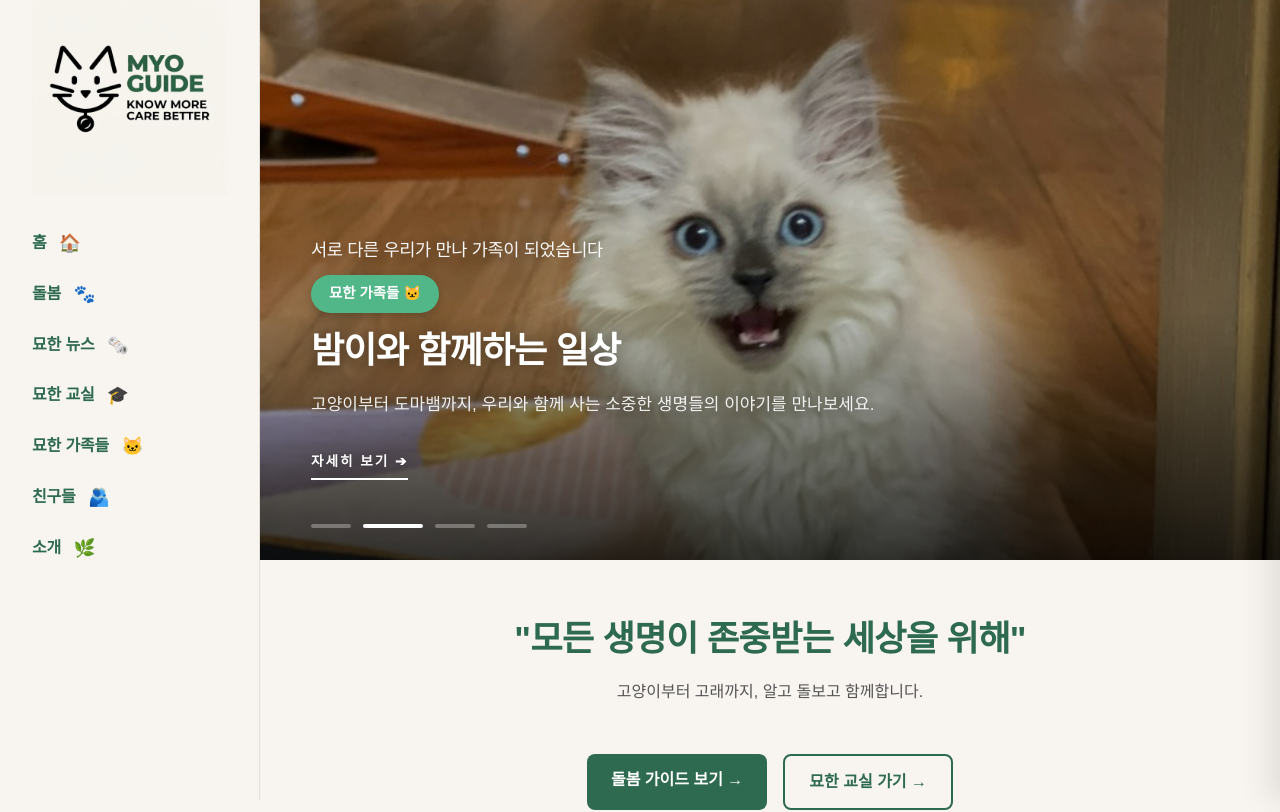
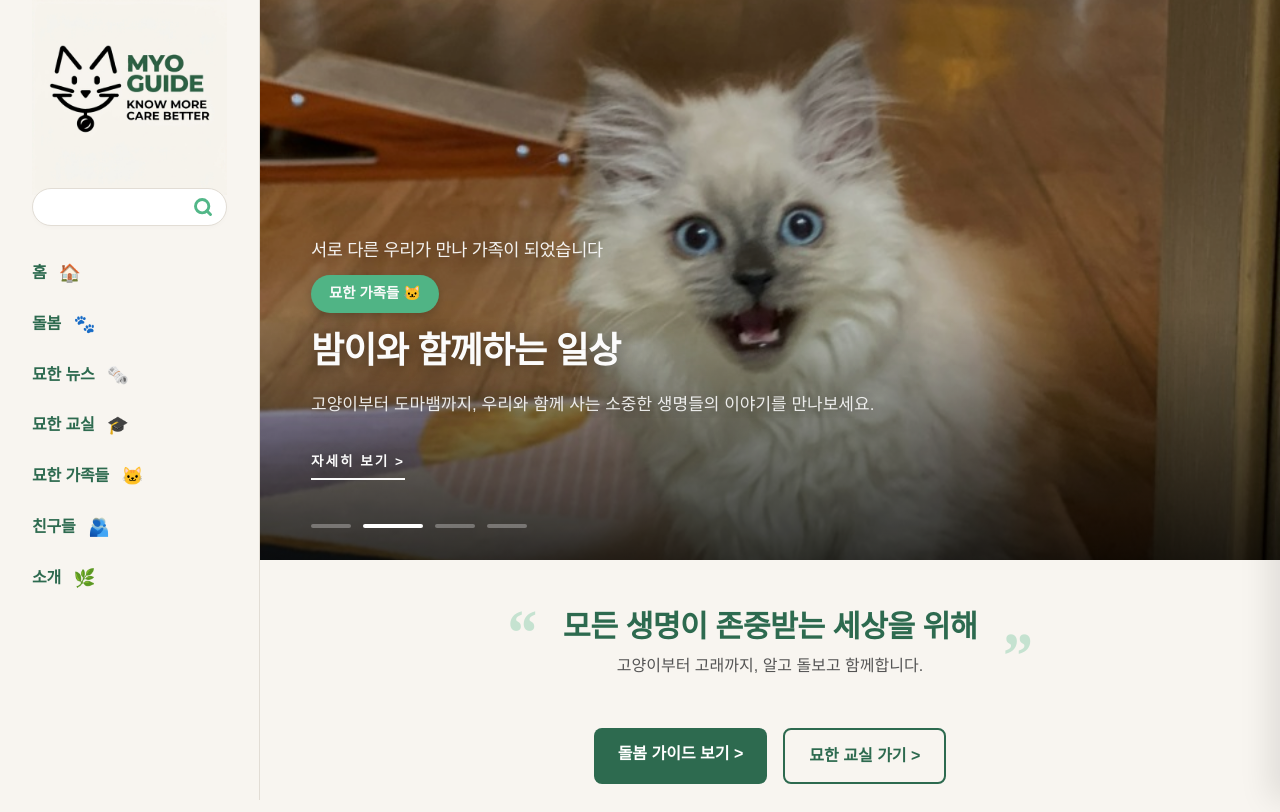
Before and after one commit to ileilo1215-ship-it/myo-guide, a Next.js app: page / in a window 1280 px wide. Shown: the top 812 px of the page. Built offline with nearby package versions, Linux system fonts and the light colour scheme; a web font is replaced by a local one.

Commit message:
Refine homepage design: slogans, titles, buttons, and layout

```diff
--- a/app/friends/page.js
+++ b/app/friends/page.js
@@ -33,7 +33,7 @@ export default function FriendsPage() {
                   ))}
                 </div>
                 <a href={friend.url} target="_blank" rel="noopener noreferrer" className={styles.visitBtn}>
-                  방문하기 <span className={styles.arrow}>→</span>
+                  방문하기 <span className={styles.arrow}>&gt;</span>
                 </a>
               </div>
 
--- a/app/globals.css
+++ b/app/globals.css
@@ -84,7 +84,53 @@ h1, h2, h3 {
   display: block;
   width: 100%;
   margin-top: 0;
-  margin-bottom: 24px;
+  margin-bottom: -16px; /* Reduced from 24px to move the search bar and nav up by about one search bar height */
+}
+
+.sidebar-search {
+  margin: 0 0 32px 0;
+  position: relative;
+  width: 100%;
+}
+
+.search-input {
+  width: 100%;
+  padding: 10px 42px 10px 20px;
+  border-radius: 40px;
+  border: 1px solid var(--border-color);
+  background-color: #fff;
+  font-size: 14px;
+  color: var(--text-primary);
+  outline: none;
+  transition: all 0.2s cubic-bezier(0.4, 0, 0.2, 1);
+  font-family: inherit;
+  box-shadow: 0 2px 4px rgba(0,0,0,0.02);
+}
+
+.search-input:focus {
+  border-color: var(--accent-color);
+  box-shadow: 0 0 0 3px rgba(82, 183, 136, 0.1), 0 4px 12px rgba(0,0,0,0.05);
+}
+
+.search-submit {
+  position: absolute;
+  right: 14px;
+  top: 50%;
+  transform: translateY(-50%);
+  background: none;
+  border: none;
+  cursor: pointer;
+  padding: 0;
+  display: flex;
+  align-items: center;
+  justify-content: center;
+  color: var(--accent-color);
+  opacity: 1;
+  transition: transform 0.2s ease;
+}
+
+.search-submit:hover {
+  transform: translateY(-50%) scale(1.1);
 }
 
 /* ================================================
@@ -145,7 +191,7 @@ h1, h2, h3 {
 .overlay-logo-link {
   display: block;
   width: 100%;
-  margin-bottom: 1.5rem; /* Reduced from 2.5rem */
+  margin-bottom: 0.5rem; /* Reduced to move content up */
   text-align: left;
 }
 
@@ -513,10 +559,41 @@ h1, h2, h3 {
 }
 
 .section-title {
-  font-size: 2.2rem;
+  font-size: 1.9rem;
   font-weight: 700;
   margin-bottom: 0.5rem;
   color: var(--accent-sub);
+}
+
+.slogan-title {
+  position: relative;
+  display: inline-block;
+  padding: 0 3.5rem;
+  line-height: 1.2;
+}
+
+.slogan-title::before {
+  content: '“';
+  position: absolute;
+  top: 50%;
+  left: 0;
+  transform: translateY(-40%);
+  font-size: 4rem;
+  color: var(--accent-color);
+  opacity: 0.3;
+  font-family: Georgia, serif;
+}
+
+.slogan-title::after {
+  content: '”';
+  position: absolute;
+  top: 50%;
+  right: 0;
+  transform: translateY(-10%);
+  font-size: 4rem;
+  color: var(--accent-color);
+  opacity: 0.3;
+  font-family: Georgia, serif;
 }
 
 .section-subtitle {
@@ -555,17 +632,22 @@ h1, h2, h3 {
 .classroom-banner {
   display: flex;
   align-items: center;
-  gap: 3rem;
+  justify-content: center;
+  gap: 5rem;
   text-align: left;
   padding: 4rem 2rem;
+  max-width: 1050px;
+  margin: 0 auto;
 }
 
 .classroom-banner-content {
   flex: 1;
+  max-width: 450px;
 }
 
 .classroom-banner-image {
   flex: 1;
+  max-width: 500px;
   height: 350px;
   border-radius: 16px;
   overflow: hidden;
--- a/app/page.js
+++ b/app/page.js
@@ -162,8 +162,37 @@ import HeroSlider from '@/components/HeroSlider';
 export default async function Home({ searchParams }) {
   const params = await searchParams;
   const categoryParam = params?.category;
+  const qParam = params?.q;
 
   const allPostsData = getSortedPostsData();
+
+  if (qParam) {
+    const filteredSearchPosts = allPostsData.filter(post =>
+      post.title?.toLowerCase().includes(qParam.toLowerCase()) ||
+      post.content?.toLowerCase().includes(qParam.toLowerCase()) ||
+      post.summary?.toLowerCase().includes(qParam.toLowerCase()) ||
+      post.hook?.toLowerCase().includes(qParam.toLowerCase())
+    );
+
+    return (
+      <div style={{ width: '100%' }}>
+        <Banner title={`"${qParam}" 검색 결과`} description={`${filteredSearchPosts.length}개의 게시물을 찾았습니다.`} />
+        <section className="posts-container">
+          {filteredSearchPosts.length > 0 ? (
+            filteredSearchPosts.map((post) => (
+              <PostCard key={post.id} post={post} />
+            ))
+          ) : (
+            <div style={{ textAlign: 'center', gridColumn: '1 / -1', padding: '5rem 0' }}>
+              <div style={{ fontSize: '3rem', marginBottom: '1rem' }}>🔍</div>
+              <p style={{ color: 'var(--text-secondary)', fontSize: '1.2rem' }}>검색 결과가 없습니다.</p>
+              <Link href="/" className="btn-primary" style={{ marginTop: '2rem' }}>홈으로 돌아가기</Link>
+            </div>
+          )}
+        </section>
+      </div>
+    );
+  }
 
   if (categoryParam) {
     // ... existing category filtering logic ...
@@ -310,7 +339,7 @@ export default async function Home({ searchParams }) {
       description: dailyNews?.summary || dailyNews?.hook || '동물권 및 공존과 관련된 의미 있는 소식들을 전해드립니다.',
       image: dailyNews?.image || '/hero/daria-shatova-BphuDA60if4-unsplash.jpg',
       link: dailyNews ? `/posts/${dailyNews.id}` : '/?category=News',
-      subtitle: '모든 생명이 존중받는 세상을 위해'
+      subtitle: '“모든 생명이 존중받는 세상을 위해”'
     },
     {
       label: '묘한 교실 🎓',
@@ -336,13 +365,13 @@ export default async function Home({ searchParams }) {
       {/* SECTION 2: SLOGAN + INTRO */}
       <section className="home-section bg-cream">
         <div className="section-container" style={{ textAlign: 'center' }}>
-          <h2 className="section-title">"모든 생명이 존중받는 세상을 위해"</h2>
+          <h2 className="section-title slogan-title">모든 생명이 존중받는 세상을 위해</h2>
           <p className="section-subtitle" style={{ marginBottom: '3rem' }}>
             고양이부터 고래까지, 알고 돌보고 함께합니다.
           </p>
           <div className="btn-group">
-            <Link href="/care" className="btn-primary">돌봄 가이드 보기 →</Link>
-            <Link href="/?category=Class" className="btn-primary" style={{ backgroundColor: 'transparent', color: 'var(--accent-sub)', border: '2px solid var(--accent-sub)' }}>묘한 교실 가기 →</Link>
+            <Link href="/care" className="btn-primary">돌봄 가이드 보기 &gt;</Link>
+            <Link href="/?category=Class" className="btn-primary" style={{ backgroundColor: 'transparent', color: 'var(--accent-sub)', border: '2px solid var(--accent-sub)' }}>묘한 교실 가기 &gt;</Link>
           </div>
         </div>
       </section>
@@ -360,7 +389,7 @@ export default async function Home({ searchParams }) {
             ))}
           </div>
           <div className="section-footer">
-            <Link href="/care" className="btn-primary">돌봄 더보기 →</Link>
+            <Link href="/care" className="btn-primary">돌봄 더보기 &gt;</Link>
           </div>
         </div>
       </section>
@@ -374,7 +403,7 @@ export default async function Home({ searchParams }) {
           </div>
 
           <div className="btn-group" style={{ justifyContent: 'center', marginTop: '1rem' }}>
-            <Link href="/family" className="btn-primary">묘한 가족들 만나기 →</Link>
+            <Link href="/family" className="btn-primary">묘한 가족들 만나기 &gt;</Link>
             <a
               href={GOOGLE_FORM_URL}
               target="_blank"
@@ -382,7 +411,7 @@ export default async function Home({ searchParams }) {
               className="btn-primary"
               style={{ backgroundColor: 'transparent', color: 'var(--accent-sub)', border: '2px solid var(--accent-sub)' }}
             >
-              우리 가족 소개하기 →
+              우리 가족 소개하기 &gt;
             </a>
           </div>
         </div>
@@ -422,7 +451,7 @@ export default async function Home({ searchParams }) {
             ))}
           </div>
           <div className="section-footer">
-            <Link href="/?category=News" className="btn-primary">묘한 뉴스 더보기 →</Link>
+            <Link href="/?category=News" className="btn-primary">묘한 뉴스 더보기 &gt;</Link>
           </div>
         </div>
       </section>
@@ -441,7 +470,7 @@ export default async function Home({ searchParams }) {
               <span className="classroom-tag">#도시공존</span>
             </div>
             <Link href="/?category=Class" className="btn-primary" style={{ backgroundColor: 'white', color: 'var(--accent-sub)' }}>
-              교실 입장하기 →
+              묘한 교실 입장하기 &gt;
             </Link>
           </div>
           <div className="classroom-banner-image">
@@ -476,7 +505,7 @@ export default async function Home({ searchParams }) {
             ))}
           </div>
           <div className="section-footer">
-            <Link href="/friends" className="btn-primary">친구들 모두 보기 →</Link>
+            <Link href="/friends" className="btn-primary">친구들 모두 보기 &gt;</Link>
           </div>
         </div>
       </section>
--- a/app/posts/[id]/page.js
+++ b/app/posts/[id]/page.js
@@ -144,7 +144,7 @@ export default async function Post({ params }) {
           </div>
           {postData.sourceUrl && (
             <a href={postData.sourceUrl} target="_blank" rel="noopener noreferrer" className={styles.sourceButton}>
-              기사 읽기 →
+              기사 읽기 &gt;
             </a>
           )}
         </div>
--- a/components/HeroSlider.js
+++ b/components/HeroSlider.js
@@ -45,13 +45,13 @@ export default function HeroSlider({ slides }) {
           <div className="hero-overlay"></div>
 
           <div className="hero-news-overlay">
-            <h2 className="news-subtitle">{slide.subtitle || '모든 생명이 존중받는 세상을 위해'}</h2>
+            <h2 className="news-subtitle">{slide.subtitle || '“모든 생명이 존중받는 세상을 위해”'}</h2>
             <span className="news-tag">{slide.label}</span>
             <Link href={slide.link} className="hero-slide-link">
               <h1>{slide.title}</h1>
               <p>{slide.description}</p>
               <div className="more-link">
-                자세히 보기 ➔
+                자세히 보기 &gt;
               </div>
             </Link>
           </div>
--- a/components/MarkdownRenderer.js
+++ b/components/MarkdownRenderer.js
@@ -12,7 +12,7 @@ export default function MarkdownRenderer({ content }) {
       components={{
         a: ({ href, children }) => {
           const label = children?.toString() || '';
-          if (label.includes('→')) {
+          if (label.includes('→') || label.includes('>')) {
             return <PostButton href={href}>{children}</PostButton>;
           }
           return (
--- a/components/Sidebar.js
+++ b/components/Sidebar.js
@@ -3,12 +3,14 @@
 import { useState, useEffect } from "react";
 import Link from "next/link";
 import Image from "next/image";
-import { usePathname, useSearchParams } from "next/navigation";
+import { usePathname, useSearchParams, useRouter } from "next/navigation";
 
 export default function Sidebar() {
   const [isOpen, setIsOpen] = useState(false);
+  const [searchQuery, setSearchQuery] = useState("");
   const pathname = usePathname();
   const searchParams = useSearchParams();
+  const router = useRouter();
 
   // Close menu when route changes
   useEffect(() => {
@@ -36,6 +38,14 @@ export default function Sidebar() {
     setIsOpen(false);
   };
 
+  const handleSearch = (e) => {
+    e.preventDefault();
+    if (searchQuery.trim()) {
+      router.push(`/?q=${encodeURIComponent(searchQuery.trim())}`);
+      setIsOpen(false);
+    }
+  };
+
   const navLinks = [
     { href: "/", label: "홈", icon: "🏠" },
     { href: "/care", label: "돌봄", icon: "🐾" },
@@ -60,6 +70,23 @@ export default function Sidebar() {
             priority
           />
         </Link>
+
+        {/* Search Bar */}
+        <form onSubmit={handleSearch} className="sidebar-search">
+          <input
+            type="text"
+            value={searchQuery}
+            onChange={(e) => setSearchQuery(e.target.value)}
+            className="search-input"
+          />
+          <button type="submit" className="search-submit">
+            <svg width="20" height="20" viewBox="0 0 24 24" fill="none" stroke="currentColor" strokeWidth="3.5" strokeLinecap="round" strokeLinejoin="round">
+              <circle cx="11" cy="11" r="8"></circle>
+              <line x1="21" y1="21" x2="16.65" y2="16.65"></line>
+            </svg>
+          </button>
+        </form>
+
         <nav>
           <ul className="nav-links">
             {navLinks.map((item) => (
@@ -112,7 +139,6 @@ export default function Sidebar() {
         </div>
 
         <div className="overlay-content">
-          {/* Debug: Mobile Menu V2.1 */}
           <Link href="/" onClick={(e) => handleLinkClick(e, "/")} className="overlay-logo-link">
             <Image
               src="/logo-green-v2.png"
@@ -125,6 +151,22 @@ export default function Sidebar() {
               unoptimized
             />
           </Link>
+
+          {/* Mobile Search Bar */}
+          <form onSubmit={handleSearch} className="sidebar-search" style={{ marginBottom: '2rem' }}>
+            <input
+              type="text"
+              value={searchQuery}
+              onChange={(e) => setSearchQuery(e.target.value)}
+              className="search-input"
+            />
+            <button type="submit" className="search-submit">
+              <svg width="20" height="20" viewBox="0 0 24 24" fill="none" stroke="currentColor" strokeWidth="3.5" strokeLinecap="round" strokeLinejoin="round">
+                <circle cx="11" cy="11" r="8"></circle>
+                <line x1="21" y1="21" x2="16.65" y2="16.65"></line>
+              </svg>
+            </button>
+          </form>
 
           <nav style={{ width: "100%" }}>
             <ul className="overlay-nav-links">
```
